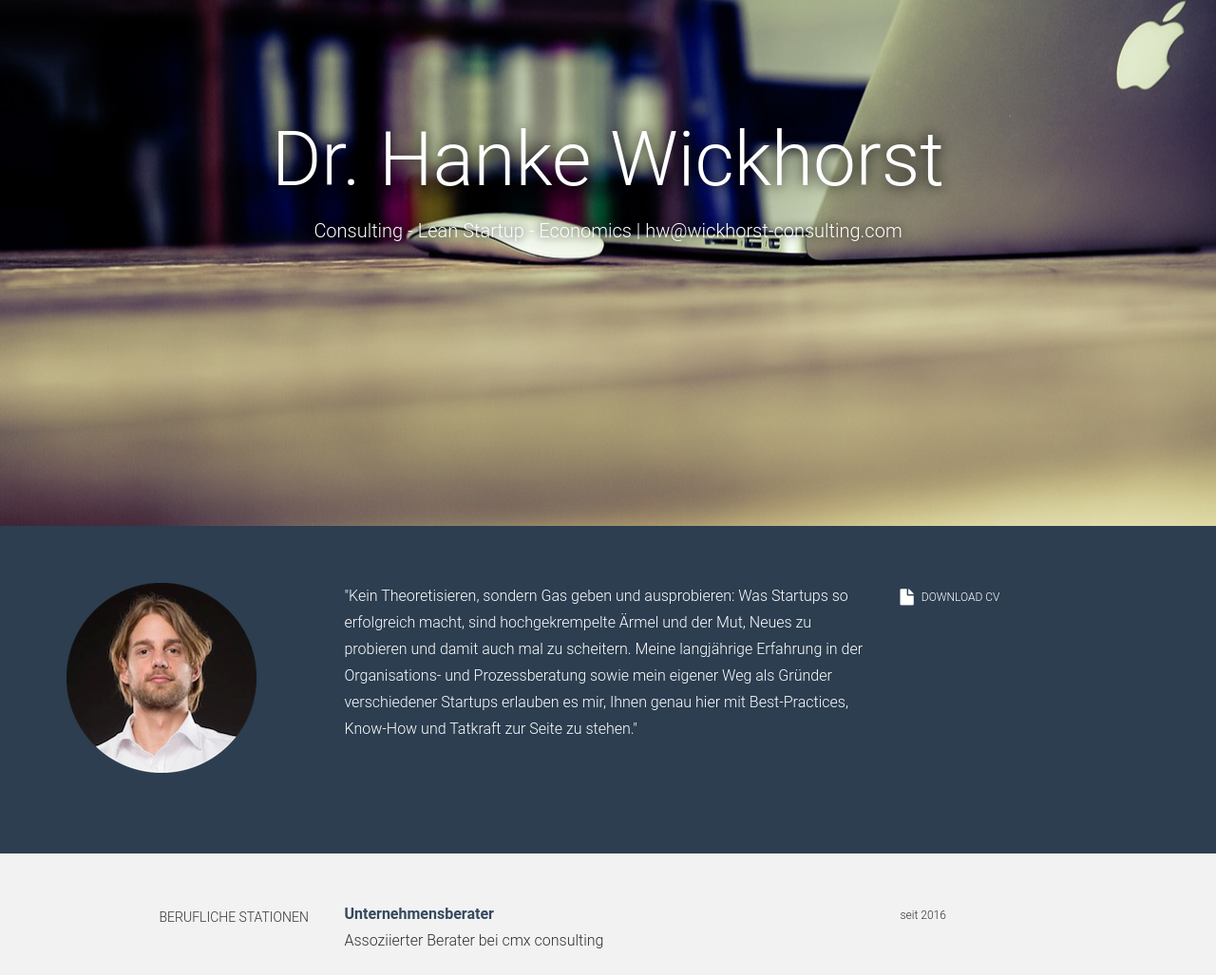
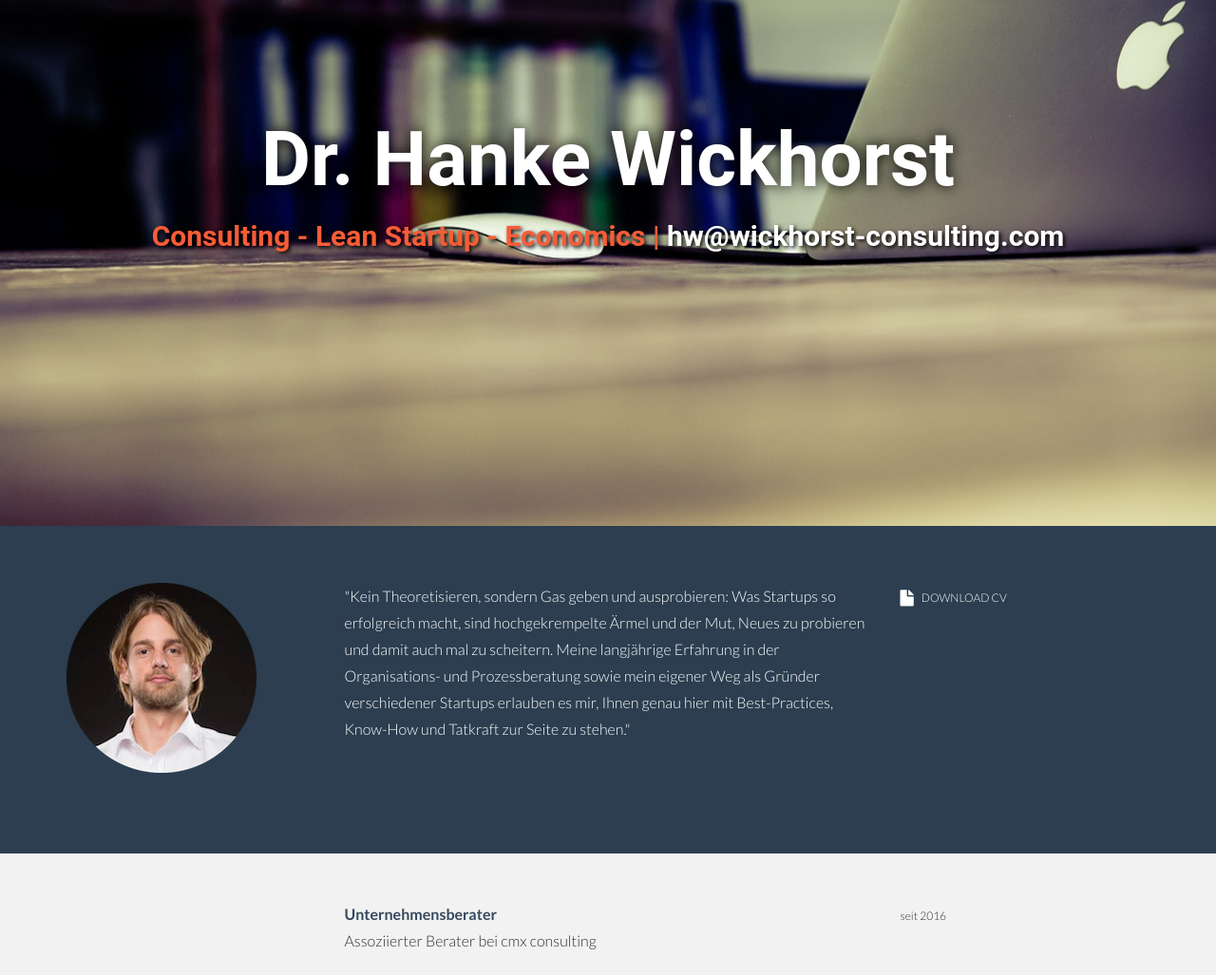
Before and after one commit to hankewi/hankewi.github.io, a plain HTML site: page index.html in a window 1280 px wide. Shown: the part 106-1133 px from the top of the page at 95% size. Drawn offline with Linux system fonts and the light colour scheme.

Commit message:
Header angepasst

```diff
--- a/assets/css/main.css
+++ b/assets/css/main.css
@@ -8,7 +8,7 @@
 
 body {
   background-color: #f2f2f2;
-  font-family: 'Roboto', sans-serif;
+    font-family: "Lato";
     font-weight: 300;
     font-size: 16px;
     color: #555;
@@ -18,10 +18,19 @@ body {
 }
 
 /* Titles */
-h1, h2, h3, h4, h5, h6 {
+
+h1, h2 {
   font-family: 'Roboto', sans-serif;
     font-weight: 300;
-    color: #333;
+    color: #f85c37;
+    font-weight: bold;
+    text-shadow: 2px 2px 4px #000000;
+}
+
+h3, h4, h5, h6 {
+    font-family: "Raleway";
+    font-weight: 300;
+    color: #f2f2f2;
 }
 
 
--- a/index.html
+++ b/index.html
@@ -62,7 +62,7 @@
 			<div class="row centered">
 				<div class="col-lg-12">
 					<h1>Dr. Hanke Wickhorst</h1>
-					<h3>Consulting - Lean Startup - Economics | <a href="mailto:hw@wickhorst-consulting.com"> hw@wickhorst-consulting.com </a></h3>
+					<h2>Consulting - Lean Startup - Economics | <a href="mailto:hw@wickhorst-consulting.com"> hw@wickhorst-consulting.com </a></h2>
 				</div><!--/.col-lg-12 -->
 			</div><!--/.row -->
 		</div><!--/.container -->
```
